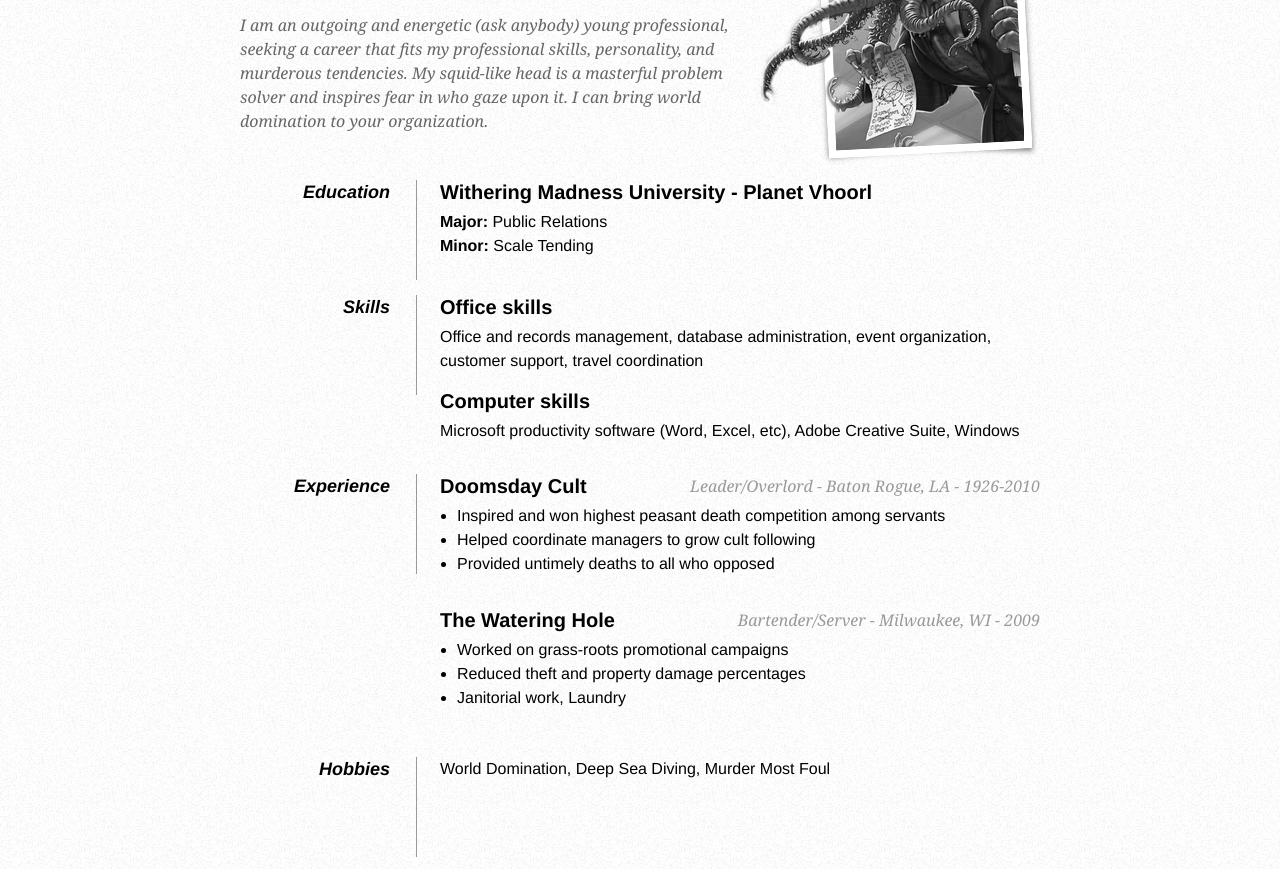
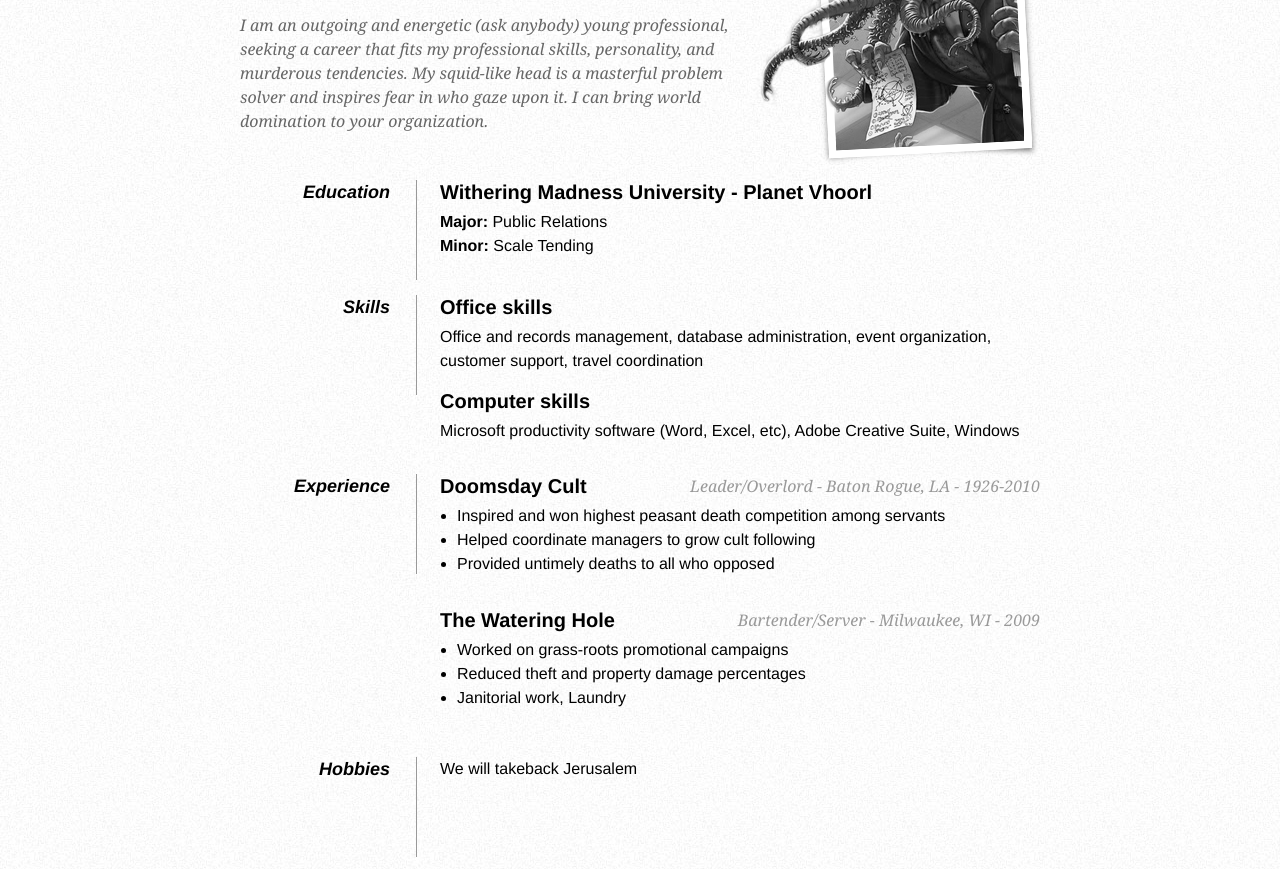
Before and after one commit to Primc5/Primc5.github.io, a plain HTML site: page OnePageResume/index.html in a window 1280 px wide. Shown: the part 148-1017 px from the top of the page. Drawn offline with Linux system fonts and the light colour scheme.

```diff
--- a/OnePageResume/index.html
+++ b/OnePageResume/index.html
@@ -101,7 +101,7 @@
             <dd class="clear"></dd>
 
             <dt>Hobbies</dt>
-            <dd>World Domination, Deep Sea Diving, Murder Most Foul</dd>
+            <dd>We will takeback Jerusalem</dd>
 
             <dd class="clear"></dd>
 
```
